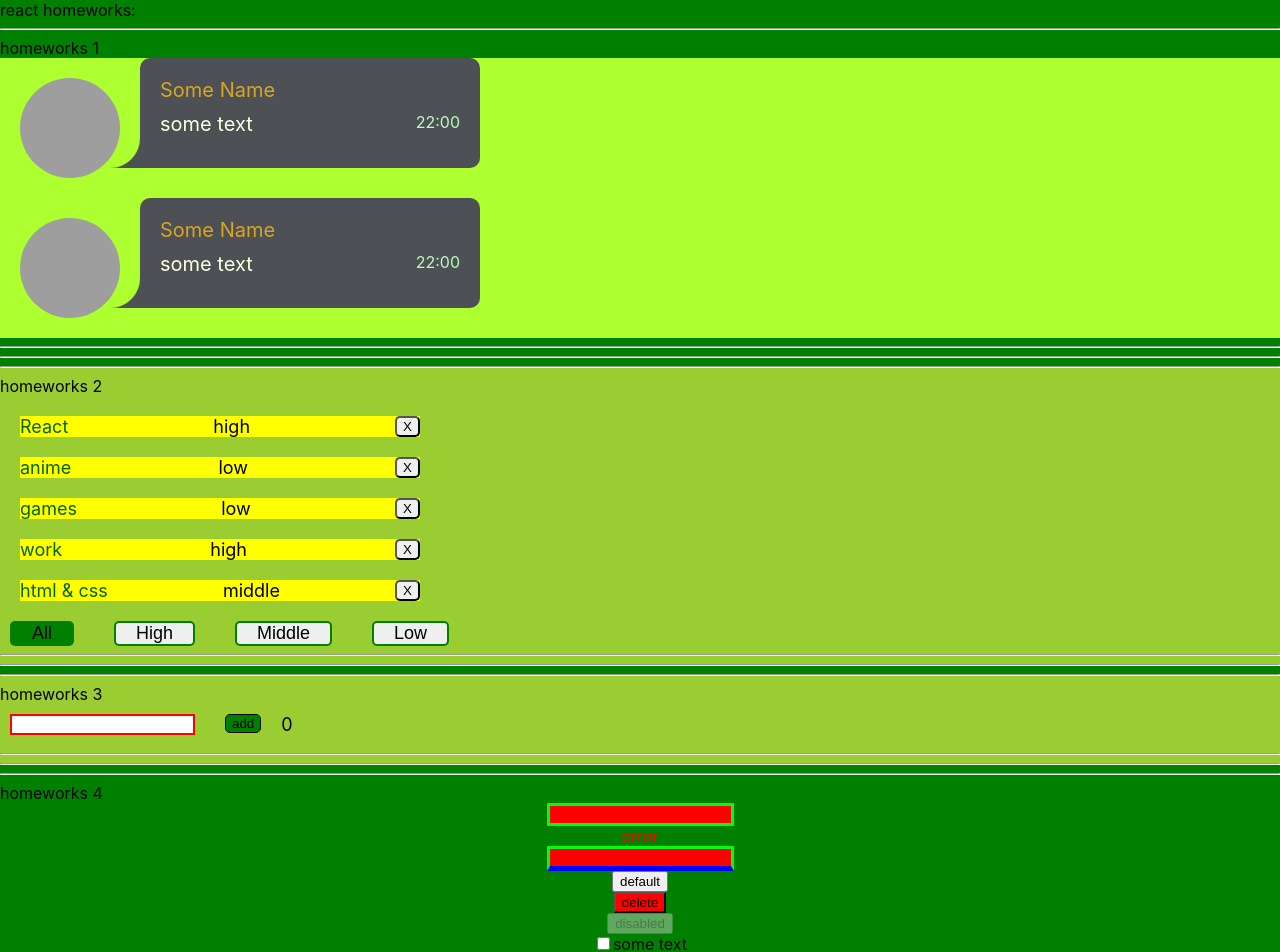
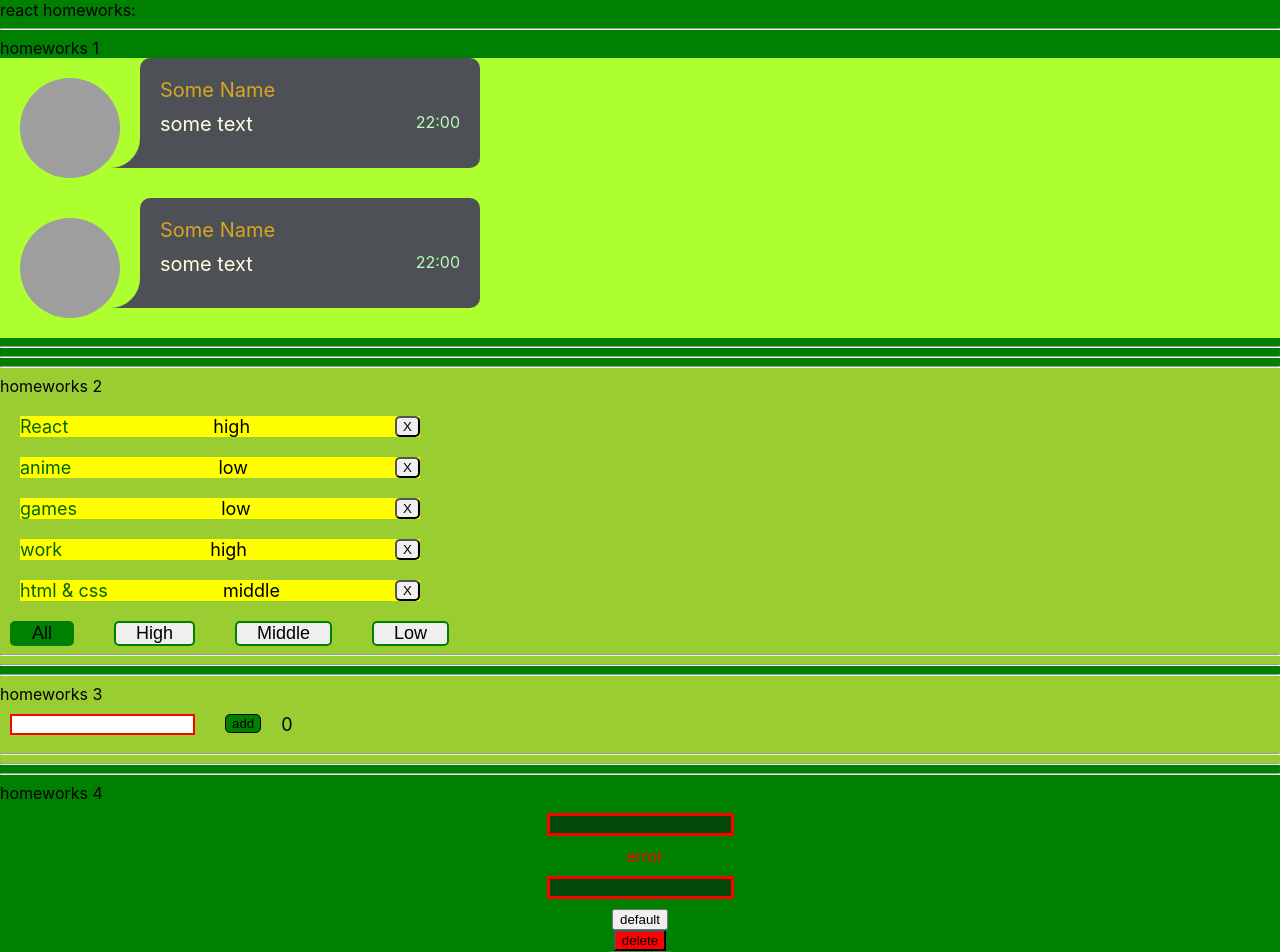
Before and after one commit to zhanetfio/simple-react-homeworks-master, a React (Create React App) app in the folder my-app/: page / in a window 1280 px wide. Shown: the top 952 px of the page. Built offline with nearby package versions, Linux system fonts and the light colour scheme; grey boxes are pictures that could not be loaded.

Commit message:
fix:done HW4

```diff
--- a/my-app/src/p2-homeworks/h4/common/c1-SuperInputText/SuperInputText.module.css
+++ b/my-app/src/p2-homeworks/h4/common/c1-SuperInputText/SuperInputText.module.css
@@ -1,12 +1,20 @@
 .superInput {
-
+    margin: 10px;
+    background: #044909;
+    color: #bbfbbc;
 }
-
+.input:focus{
+    outline: none;
+    border: aquamarine solid 2px;
+}
 .errorInput {
-    border: 3px solid lime;
-    background: red;
+    margin: 10px;
+    border: 3px solid red;
+    background: #044909;
 }
 
 .error {
     color: red;
+    height: 20px;
+    margin-left: 10px;
 }
--- a/my-app/src/p2-homeworks/h4/common/c1-SuperInputText/SuperInputText.tsx
+++ b/my-app/src/p2-homeworks/h4/common/c1-SuperInputText/SuperInputText.tsx
@@ -39,7 +39,7 @@ const SuperInputText: React.FC<SuperInputTextPropsType> = (
     }
 
     const finalSpanClassName = `${s.error} ${spanClassName ? spanClassName : ''}`
-    const finalInputClassName = `${s.errorInput} ${className}` // need to fix with (?:) and s.superInput
+    const finalInputClassName = `${s.errorInput} ${className ? s.superInput : ''}` // (need to fix with (?:) and s.superInput) fixed
 
     return (
         <>
--- a/my-app/src/p2-homeworks/h4/common/c3-SuperCheckbox/SuperCheckbox.tsx
+++ b/my-app/src/p2-homeworks/h4/common/c3-SuperCheckbox/SuperCheckbox.tsx
@@ -20,6 +20,8 @@ const SuperCheckbox: React.FC<SuperCheckboxPropsType> = (
     }
 ) => {
     const onChangeCallback = (e: ChangeEvent<HTMLInputElement>) => {
+        onChange && onChange(e)
+        onChangeChecked && onChangeChecked(false)
         // сделайте так чтоб работал onChange и onChangeChecked
     }
 
```
